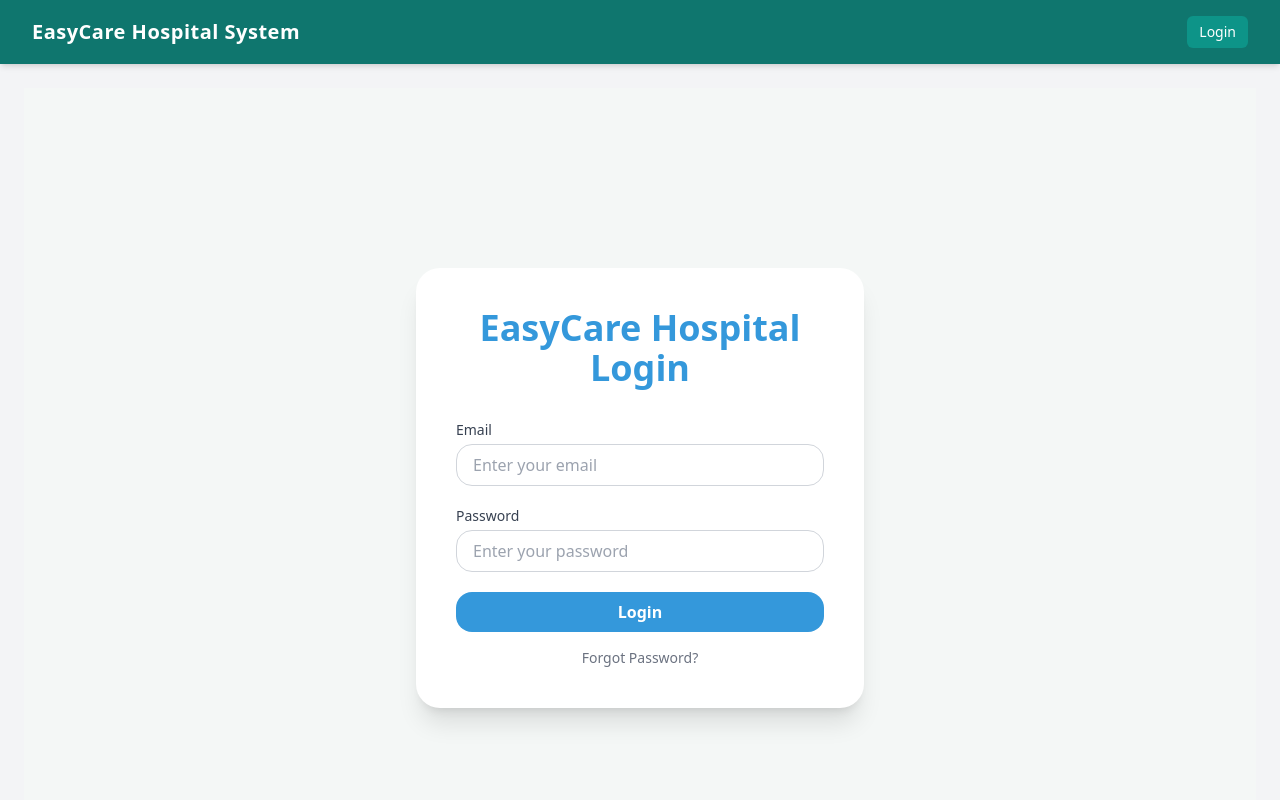
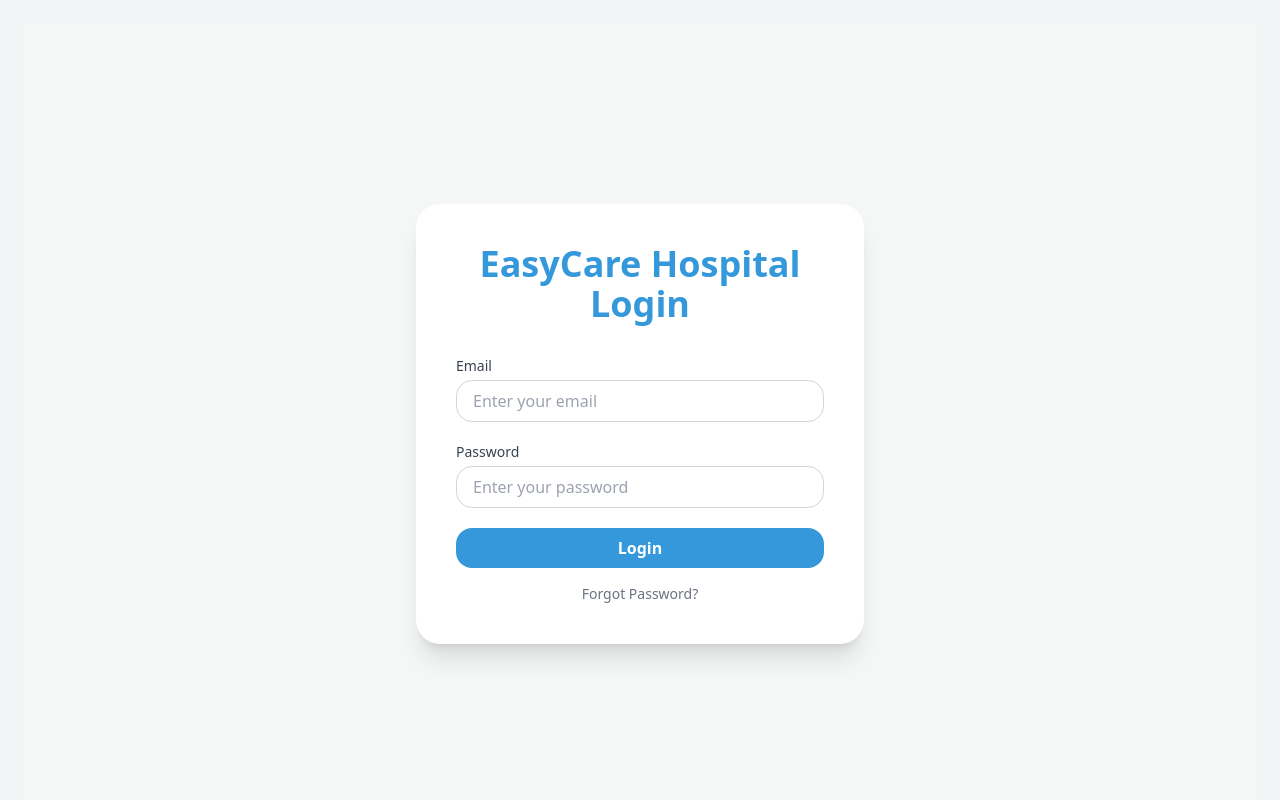
Before and after one commit to farooq428/Hospital-Management-System, a React (Vite) app in the folder frontend/: page /login in a window 1280 px wide. Shown: the top 800 px of the page. Built offline with nearby package versions, Linux system fonts and the light colour scheme.

Commit message:
navbar and footer setup

```diff
--- a/frontend/src/App.jsx
+++ b/frontend/src/App.jsx
@@ -1,10 +1,11 @@
 // src/App.jsx
 
 import React from "react";
-import { Routes, Route, Navigate, useLocation } from "react-router-dom";
+import { Routes, Route, Navigate } from "react-router-dom";
 import { useAuth } from "./context/AuthContext";
-import Sidebar from "./components/Sidebar";
 import ProtectedRoute from "./components/ProtectedRoute";
+import Navbar from "./components/Navbar";
+import Footer from "./components/Footer";
 
 // Pages
 import LoginPage from "./pages/LoginPage";
@@ -22,85 +23,54 @@ import BillingManagerPage from "./pages/BillingManagerPage";
 import RoomManagerPage from "./pages/RoomManagerPage";
 import RolesPage from "./pages/RolesPage";
 import LogsPage from "./pages/LogsPage";
-import Footer from "./components/Footer";
-import Navbar from "./components/Navbar";
 
 const App = () => {
   const { user } = useAuth();
-  const location = useLocation();
-  const isDoctorPage = location.pathname.startsWith("/doctor");
-
-  const publicRoutes = ["/login", "/home"];
-  const showSidebar =
-    user && !publicRoutes.includes(location.pathname) && !isDoctorPage;
 
   return (
+    <div className="flex flex-col min-h-screen bg-gray-50">
 
-    <div className="flex flex-col min-h-screen bg-gray-50">
-      {/* The Navbar will stick to the top */}
+      {/* ✅ NAVBAR ONLY (NO SIDEBAR) */}
       <Navbar />
-    <div className="flex min-h-screen bg-gray-100">
-      {showSidebar && <Sidebar />}
 
-      <main
-        className={`flex-1 transition-all p-4 sm:p-6 ${
-          showSidebar ? "md:ml-64" : "ml-0"
-        }`}
-      >
+      {/* ✅ MAIN CONTENT */}
+      <div className="flex-1 p-4 sm:p-6 bg-gray-100">
         <Routes>
-          {/* Public Routes */}
+
+          {/* ✅ PUBLIC ROUTES */}
           <Route path="/login" element={<LoginPage />} />
           <Route path="/home" element={<HomePage />} />
 
-          {/* --- ADMIN ONLY Routes --- */}
+          {/* ✅ ADMIN ROUTES */}
           <Route element={<ProtectedRoute allowedRoles={["Admin"]} />}>
             <Route path="/admin" element={<AdminDashboard />} />
             <Route path="/employees" element={<EmployeeManagerPage />} />
             <Route path="/roles" element={<RolesPage />} />
             <Route path="/logs" element={<LogsPage />} />
-            {/* RoomManagerPage and PatientProfile moved to Shared Staff Routes */}
           </Route>
 
-          {/* --- DOCTOR ONLY Routes --- */}
+          {/* ✅ DOCTOR ROUTES */}
           <Route element={<ProtectedRoute allowedRoles={["Doctor"]} />}>
             <Route path="/doctor" element={<DoctorDashboard />} />
-            {/* Note: PatientProfile moved to Shared Staff Routes */}
           </Route>
 
-          {/* --- RECEPTIONIST ONLY Routes --- */}
+          {/* ✅ RECEPTIONIST ROUTES */}
           <Route element={<ProtectedRoute allowedRoles={["Receptionist"]} />}>
             <Route path="/receptionist" element={<ReceptionistDashboard />} />
             <Route path="/patients/new" element={<NewPatient />} />
             <Route path="/appointments/new" element={<NewAppointment />} />
-            <Route
-              path="/receptionist/bills"
-              element={<BillingManagerPage />}
-            />
-            {/* Note: RoomManagerPage and PatientProfile moved to Shared Staff Routes */}
+            <Route path="/receptionist/bills" element={<BillingManagerPage />} />
           </Route>
 
-          {/* 🚀 SHARED STAFF Routes (Admin, Doctor, Receptionist) 🚀 */}
-          {/* Routes accessed by all three employee types */}
-          <Route
-            element={
-              <ProtectedRoute
-                allowedRoles={["Admin", "Doctor", "Receptionist"]}
-              />
-            }
-          >
-            {/* Patient Management */}
+          {/* ✅ SHARED ROUTES */}
+          <Route element={<ProtectedRoute allowedRoles={["Admin", "Doctor", "Receptionist"]} />}>
             <Route path="/patients" element={<PatientManagerPage />} />
             <Route path="/patients/:id" element={<PatientProfile />} />
-
-            {/* Appointments */}
             <Route path="/appointments" element={<AppointmentsPage />} />
-
-            {/* Rooms (Used by Admin and Receptionist/Front Desk) */}
-            {/* Note: The old /receptionist/rooms paths still work via routing fallthrough */}
             <Route path="/rooms" element={<RoomManagerPage />} />
           </Route>
 
-          {/* --- Default Redirect --- */}
+          {/* ✅ DEFAULT REDIRECT */}
           <Route
             path="/"
             element={
@@ -119,15 +89,14 @@ const App = () => {
               )
             }
           />
+
           <Route path="*" element={<Navigate to="/" replace />} />
+
         </Routes>
-      </main>
+      </div>
 
-
+      <Footer />
     </div>
-    <Footer />
-    </div>
-
   );
 };
 
--- a/frontend/src/components/Navbar.jsx
+++ b/frontend/src/components/Navbar.jsx
@@ -1,9 +1,22 @@
-import React from 'react';
-import { Link, useNavigate } from 'react-router-dom';
-import { useAuth } from '../context/AuthContext'; // Ensure this path is correct
+// src/components/Navbar.jsx
+
+import React from "react";
+import { Link, NavLink, useNavigate } from "react-router-dom";
+import { useAuth } from "../context/AuthContext";
+
+const navLinks = [
+  { name: "Home", path: "/", roles: ["Admin", "Doctor", "Receptionist"] },
+
+  { name: "Employee Manager", path: "/employees", roles: ["Admin"] },
+
+  { name: "Appointments", path: "/appointments", roles: ["Doctor", "Receptionist", "Admin"] },
+
+  { name: "Billing Manager", path: "/receptionist/bills", roles: ["Receptionist"] },
+
+  { name: "Room Manager", path: "/rooms", roles: ["Receptionist", "Admin"] },
+];
 
 const Navbar = () => {
-    // Access the user and the logout function from context
   const { user, logout } = useAuth();
   const navigate = useNavigate();
 
@@ -12,74 +25,56 @@ const Navbar = () => {
     navigate("/login");
   };
 
-    // Placeholder navigation links based on typical user roles
-    const navLinks = [
-        { path: "/dashboard", label: "Dashboard", role: ["Doctor", "Admin"] },
-        { path: "/patients", label: "Patients", role: ["Doctor", "Admin"] },
-        { path: "/appointments", label: "Appointments", role: ["Doctor", "Admin"] },
-        // Add more links as needed for Admin/Receptionist roles
-    ];
+  // ✅ Hide navbar on login page
+  if (!user) return null;
 
-    // Filter links based on the authenticated user's role
-    const filteredLinks = navLinks.filter(link =>
-        user && link.role.includes(user.role) // Links only show if 'user' is present
-    );
-
-    // Check if the user is authenticated (used for conditional rendering)
-    const isAuthenticated = !!user;
+  const userRole = user.role;
 
   return (
-        <nav className="bg-teal-700 shadow-md sticky top-0 z-40">
-            <div className="max-w-7xl mx-auto px-4 sm:px-6 lg:px-8">
+    <nav className="bg-[#1e3a8a] shadow-md sticky top-0 z-50">
+      <div className="max-w-7xl mx-auto px-4">
         <div className="flex justify-between items-center h-16">
 
-                    {/* Brand/Logo */}
-                    {/* Link to dashboard if logged in, otherwise default to a non-functional link or the homepage */}
-                    <Link to={isAuthenticated ? "/dashboard" : "/"}
-                          className="flex-shrink-0 text-white text-xl font-extrabold tracking-wide">
-                        EasyCare Hospital System
+          {/* ✅ Brand */}
+          <Link to="/" className="text-white text-xl font-bold tracking-wide">
+            EasyCare HMS
           </Link>
 
-                    {/* Navigation Links (Show only when authenticated) */}
-                    {isAuthenticated && (
-                        <div className="hidden md:flex md:space-x-4 ml-6">
-                            {filteredLinks.map(link => (
-                                <Link
-                                    key={link.path}
+          {/* ✅ Role-Based Links (EXACT sidebar rules) */}
+          <div className="hidden md:flex space-x-4">
+            {navLinks
+              .filter(link => link.roles.includes(userRole))
+              .map(link => (
+                <NavLink
+                  key={link.name}
                   to={link.path}
-                                    className="text-teal-100 hover:bg-teal-600 hover:text-white px-3 py-2 rounded-md text-sm font-medium transition duration-150"
+                  className={({ isActive }) =>
+                    `px-3 py-2 rounded-md text-sm font-semibold transition
+                    ${
+                      isActive
+                        ? "bg-blue-500 text-white"
+                        : "text-blue-100 hover:bg-blue-700 hover:text-white"
+                    }`
+                  }
                 >
-                                    {link.label}
-                                </Link>
+                  {link.name}
+                </NavLink>
               ))}
           </div>
-                    )}
 
-                    {/* User Info and Logout Button (Show only when authenticated) */}
-                    {isAuthenticated && (
-                        <div className="flex items-center space-x-4">
-                            <span className="text-teal-100 text-sm hidden sm:inline">
-                                Logged in as:
-                                <strong className="ml-1">{user.name || user.Employee_ID} ({user.role})</strong>
+          {/* ✅ USER INFO + LOGOUT */}
+          <div className="flex items-center gap-4">
+            <span className="text-white text-sm hidden sm:block">
+              {user.name || user.Employee_ID} ({user.role})
             </span>
+
             <button
               onClick={handleLogout}
-                                className="flex items-center gap-1.5 px-3 py-1.5 bg-red-500 text-white text-sm font-medium rounded-md shadow-lg hover:bg-red-600 transition duration-150"
+              className="bg-red-500 hover:bg-red-600 text-white text-sm px-3 py-1.5 rounded-md font-semibold"
             >
-                                <svg xmlns="http://www.w3.org/2000/svg" className="h-5 w-5" fill="none" viewBox="0 0 24 24" stroke="currentColor">
-                                    <path strokeLinecap="round" strokeLinejoin="round" strokeWidth={2} d="M17 16l4-4m0 0l-4-4m4 4H7m6 4v1a3 3 0 01-3 3H6a3 3 0 01-3-3v-4a3 3 0 013-3h7" />
-                                </svg>
-                                Log Out
+              Logout
             </button>
           </div>
-                    )}
-
-                    {/* Fallback for unauthenticated users (e.g., login link or spacer) */}
-                    {!isAuthenticated && (
-                        <Link to="/login" className="px-3 py-1.5 bg-teal-600 text-white text-sm font-medium rounded-md hover:bg-teal-500 transition duration-150">
-                            Login
-                        </Link>
-                    )}
 
         </div>
       </div>
```
Also changed, not shown: 1 other file (tests, documents, lock files or other folders). Lines whose indentation alone changed are shown as unchanged.
